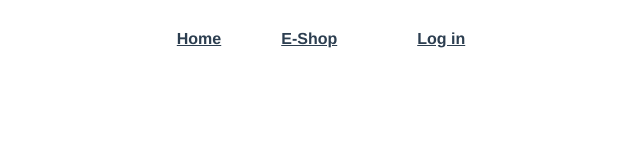
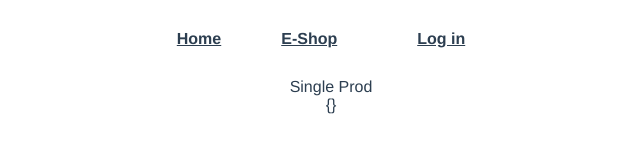
Before and after one commit to Aiwwa/e-commerce, a Vue app: page /shop/1 in a window 1280 px wide. Before the commit this address had no page. Shown: the top 168 px of the page, without its empty margins (309-949 px from the left). Built offline with nearby package versions, Linux system fonts and the light colour scheme.

Commit message:
Added single product view

```diff
--- a/src/router/index.js
+++ b/src/router/index.js
@@ -7,6 +7,7 @@ import UserProducts from '../views/UserProducts.vue'
 import Shop from '../views/Shop.vue'
 import Cart from '../views/Cart.vue'
 import Favorites from '../views/Favorites.vue'
+import SingleProduct from '../views/SingleProduct.vue'
 
 const requireAuth = (to, from, next) => {
   if (store.state.currentUser.logedIn === false) {
@@ -67,6 +68,13 @@ const routes = [
     component: Favorites,
     beforeEnter: requireAuth,
   },
+  {
+    path: '/shop/:id',
+    name: 'SingleProduct',
+    component: SingleProduct,
+    props: true,
+    // beforeEnter: requireAuth,
+  },
 ]
 
 const router = createRouter({
--- a/src/views/Shop.vue
+++ b/src/views/Shop.vue
@@ -22,6 +22,12 @@
     >
       Add to favorites
     </button>
+    <div>
+      <!-- <router-link :to="{ name: 'SingleProduct', params: { id: post.id }"> -->
+      <router-link :to="{ name: 'SingleProduct', params: { id: product.id } }">
+        More
+      </router-link>
+    </div>
   </div>
 </template>
 
--- /dev/null
+++ b/src/views/SingleProduct.vue
@@ -0,0 +1,33 @@
+<template>
+  <div>Single Prod</div>
+  <div>{{ produtc }}</div>
+</template>
+
+<script>
+import { onMounted, onUpdated } from '@vue/runtime-core'
+import { useStore } from 'vuex'
+import { ref } from 'vue'
+export default {
+  props: ['id'],
+  setup(props) {
+    const store = useStore()
+    const { state } = useStore()
+
+    const produtc = ref({})
+    onMounted(() => {
+      state.users.forEach((el) => {
+        console.log(el._value.products)
+        el._value.products.forEach((el) => {
+          if (el.id === props.id) {
+            produtc.value = el
+          }
+        })
+      })
+    })
+
+    return { produtc }
+  },
+}
+</script>
+
+<style></style>
```
